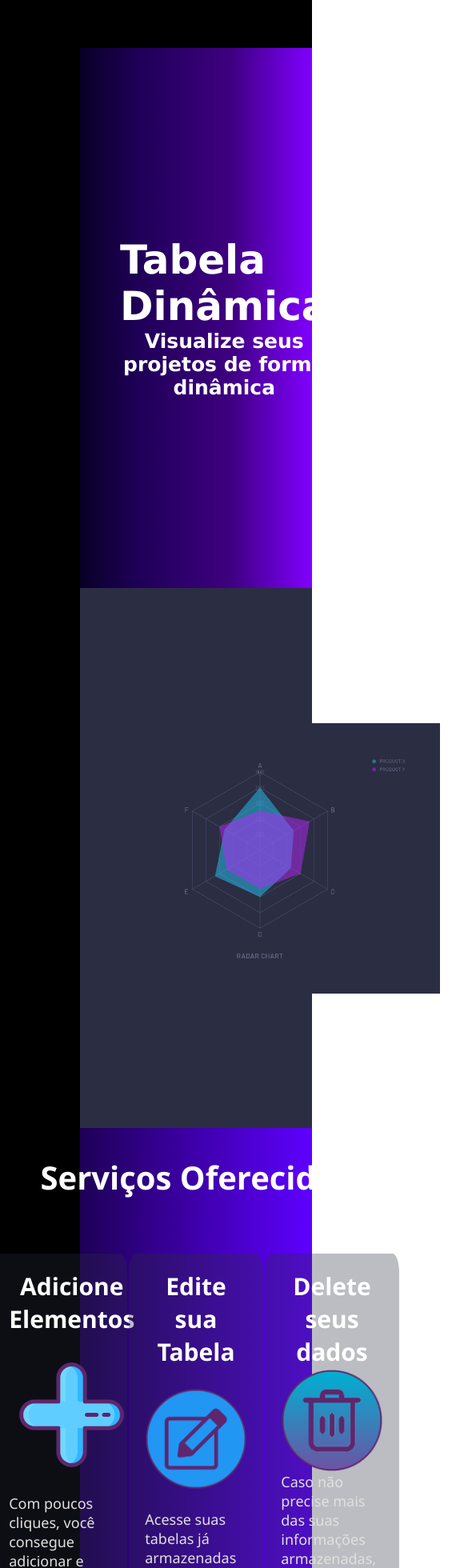
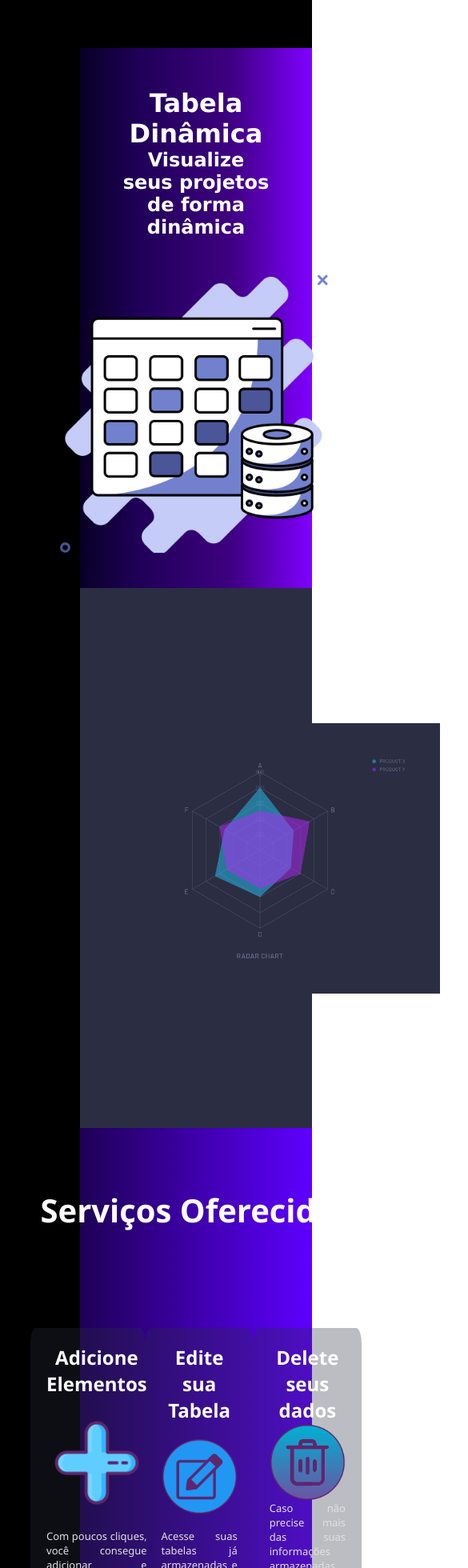
Before and after one commit to Web-LIA/Tabela-Dinamica, a React (Create React App) app: page / in a window 390 px wide. Shown: the part 40-2000 px from the top of the page at 80% size, 585 px wide, since content can reach past the window. Built offline with nearby package versions, Linux system fonts and the light colour scheme.

Commit message:
feat: responsividade da home com 720p

```diff
--- a/src/components/themes/home.module.css
+++ b/src/components/themes/home.module.css
@@ -116,6 +116,7 @@
 .servicos li p{
     font-size: 18px;
     color:rgb(226, 223, 223);
+    text-align: justify;
 }
 
 @media screen and (max-width: 1080px) {
@@ -132,3 +133,38 @@
         width: 70%;
     }
 }
+
+@media screen and (max-width: 720px) {
+    .capa{
+        display: grid;
+        justify-items: center;
+        text-align: center;
+    }
+    .capa div{
+        padding-bottom: 0;
+    }
+    .capa h1{
+        font-size: xx-large;
+    }
+    .capa img{
+        animation: none;
+        transform: none;
+
+        height: 80%;
+    }
+    .capa h2,.sobre h2, .sobre p span,.servicos li h3{
+        font-size:x-large;
+    }
+    .sobre p {
+        font-size: medium;
+    }
+    .servicos{
+        padding: 5%;
+    }
+    .servicos ul{
+        justify-content: space-between;
+    }
+    .servicos li p{
+        font-size: small;
+    }
+}
```
